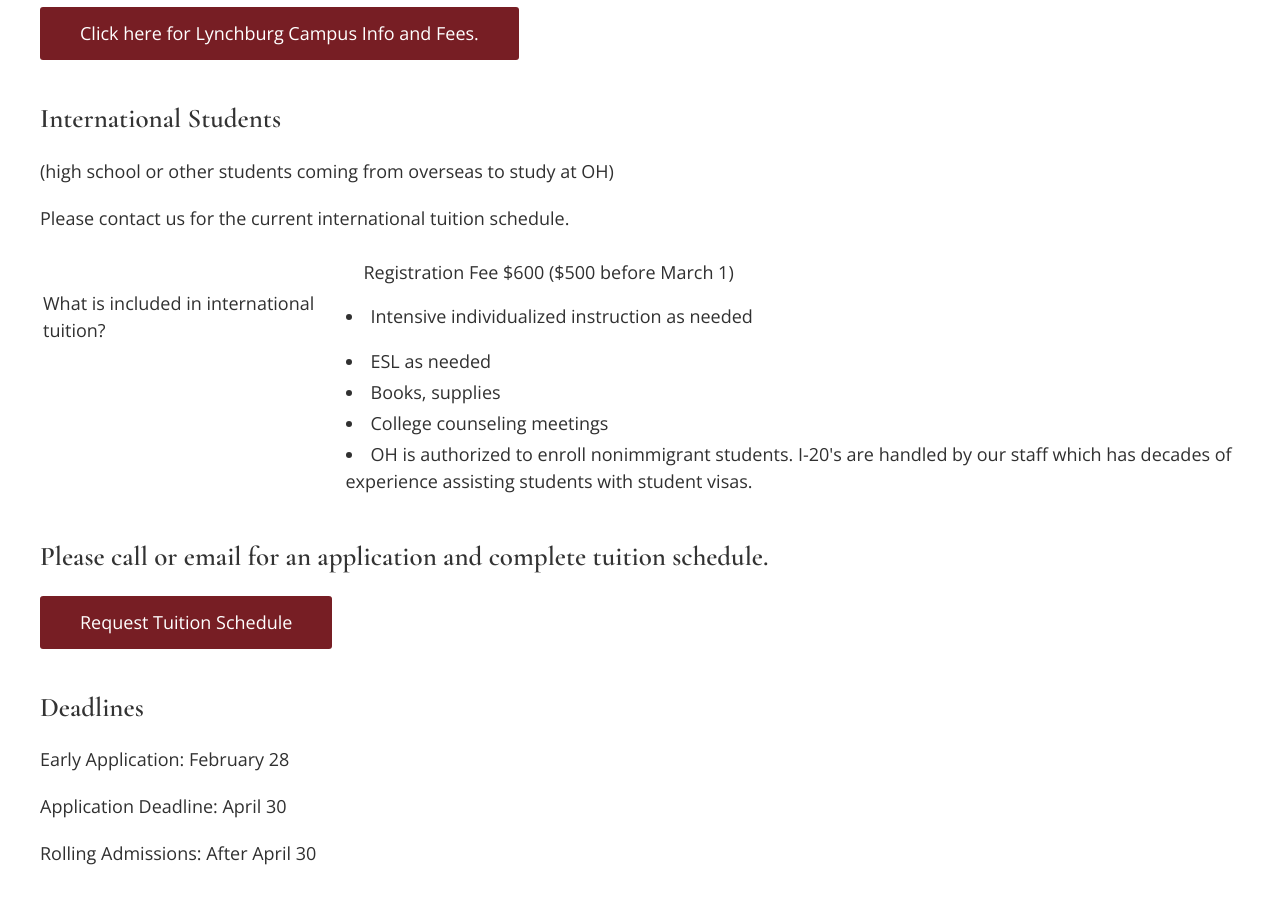
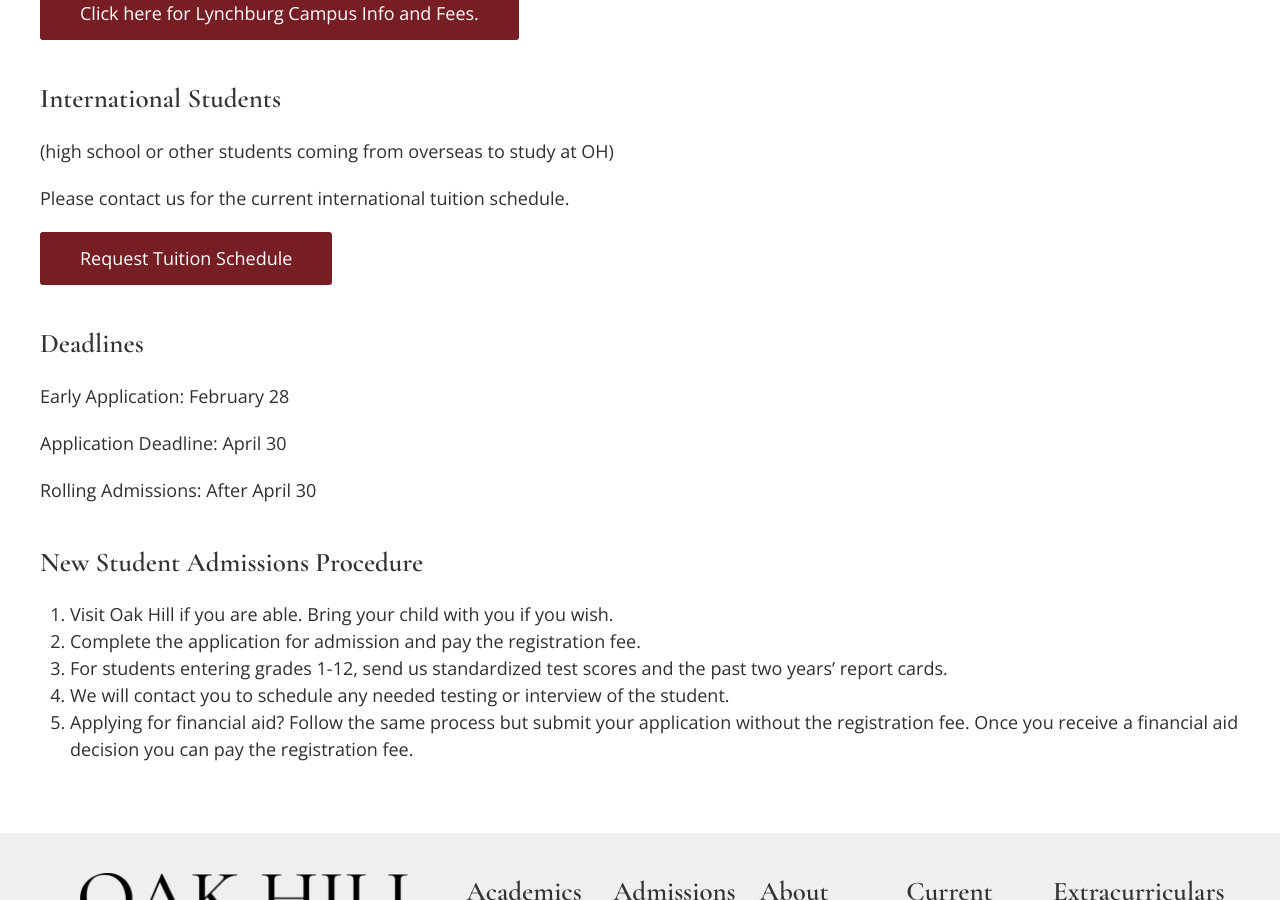
Before and after one commit to OakHillChristianSchool/oak-hill-website, a Jekyll site: the page built from admissions-tuition.html, in a window 1280 px wide and 900 px high, scrolled down 928 px. Built offline with Jekyll 4.4.1, drawn with Linux system fonts in a browser that asks for light colours.

Commit message:
Update international information

```diff
--- a/admissions-tuition.html
+++ b/admissions-tuition.html
@@ -1,24 +1,39 @@
 ---
 layout: simple-title
 title: Admissions and Tuition
+---
 
----
 <div class="uk-container uk-margin-large-bottom">
+  <p>
+    Tuition is not the only thing because it is our desire to help build godly
+    families. If you may have a strong interest in Oak Hill but tuition is above
+    your budget, we encourage you to pursue enrollment anyway. We are happy to
+    discuss scholarship options.
+  </p>
+  <p>
+    Even if tuition is in your budget, we know that it is a sacrifice on your
+    part. Since we constantly hear that something can be had for nothing, it is
+    easy to overlook the hidden costs of "free" education or the price of not
+    finding academically rigorous and authentically Christian education.
+  </p>
+  <p>
+    OH scholarships are funded solely by the school and are available based on
+    need, available funding, and the family's commitment to the mission of the
+    school.
+  </p>
 
-
-
-    <h3></h3>
-    <p>Tuition is not the only thing because it is our desire to help build godly families.  If you may have a strong interest in Oak Hill but tuition is above your budget, we encourage you to pursue enrollment anyway.  We are happy to discuss scholarship options.</p>
-  <p>Even if tuition is in your budget, we know that it is a sacrifice on your part.  Since we constantly hear that something can be had for nothing, it is easy to overlook the hidden costs of "free" education or the price of not finding academically rigorous and authentically Christian education.</p>
-  <p>OH scholarships are funded solely by the school and are available based on need, available funding, and the family's commitment to the mission of the school.</p>
-
-        <a href="https://www.ismfast.com/FastPage.php?id=a6699551966bc485646630153c505e0c" target="_blank"><img class="uk-width-medium" src="{{ 'assets/images/fast-logo.png' | relative_url }}"></a>
+  <a
+    href="https://www.ismfast.com/FastPage.php?id=a6699551966bc485646630153c505e0c"
+    target="_blank"
+    ><img
+      class="uk-width-medium"
+      src="{{ 'assets/images/fast-logo.png' | relative_url }}"
+  /></a>
   <h3>Tuition and Fees at Herndon Campus:</h3>
-      <table style="margin-left:10px">
+  <table style="margin-left: 10px">
     <tbody>
-      <table style="table-layout: fixed; width: 100%;" >
       <tr>
-        <td style="width:25%;">JK (ages 3-4) and Kindergarten</td>
+        <td style="width: 25%">JK (ages 3-4) and Kindergarten</td>
         <td>&emsp;$14,900 paid in 10 monthly payments of $1,490</td>
       </tr>
       <tr>
@@ -30,53 +45,32 @@
         <td>&emsp;$2,850 paid in 10 monthly payments of $285</td>
       </tr>
       <tr>
-          <td style="width:25%;">3 Days on Campus Program (K-12)</td>
+        <td style="width: 25%">3 Days on Campus Program (K-12)</td>
         <td>&emsp;$10,900 paid in 10 monthly payments of $1,090</td>
       </tr>
     </tbody>
   </table>
-    <p>6% discount for yearly payment in advance. Discounts for 2nd, 3rd child.<p>
-    <p>Registration fee $600 ($500 before March 1). Books and supplies are included in tuition. School day is 9-3 or extended day is open 7:30-8:30 & 3-6:15.<p>
+  <p>
+    6% discount for yearly payment in advance. Discounts for 2nd, 3rd child.
+  </p>
   <p></p>
-    <a class="uk-button uk-button-large uk-button-primary" href="/lynchburg-campus">Click here for Lynchburg Campus Info and Fees.</a>
-    <h3>International Students </h3>
+  <p>
+    Registration fee $600 ($500 before March 1). Books and supplies are included
+    in tuition. School day is 9-3 or extended day is open 7:30-8:30 & 3-6:15.
+  </p>
+  <p></p>
+  <p></p>
+  <a
+    class="uk-button uk-button-large uk-button-primary"
+    href="/lynchburg-campus"
+    >Click here for Lynchburg Campus Info and Fees.</a
+  >
+  <h3>International Students</h3>
   (high school or other students coming from overseas to study at OH)
   <p>Please contact us for the current international tuition schedule.</p>
-      <table style="margin-left:10px">
-    <tbody>
-      <table style="table-layout: fixed; width: 100%;" >
-      <tr>
-        <td style="width:25%;"></td>
-        </tr>
-        <tr>
-            <td></td>
-            <td>&emsp;Registration Fee $600 ($500 before March 1)</td>
-        </tr>
-        <tr>
-            <td>What is included in international tuition?</td>
-            <td><li>Intensive individualized instruction as needed</td>
-          </tr>
-      <tr>
-            <td></td>
-            <td><li>ESL as needed</td>
-        </tr>
-        </tr>
-      <tr>
-            <td></td>
-            <td><li>Books, supplies</td>
-        </tr>
-        <tr>
-            <td></td>
-            <td><li>College counseling meetings</td>
-        </tr>
-        <tr>
-            <td></td>
-            <td><li>OH is authorized to enroll nonimmigrant students. I-20's are handled by our staff which has decades of experience assisting students with student visas.</td>
-        </tr>
-    </tbody>
-</table>
-     <h3>Please call or email for an application and complete tuition schedule.</h3>
-    <a class="uk-button uk-button-large uk-button-primary" href="index#contact">Request Tuition Schedule</a>
+  <a class="uk-button uk-button-large uk-button-primary" href="index#contact"
+    >Request Tuition Schedule</a
+  >
 
   <h3>Deadlines</h3>
   <p>Early Application: February 28</p>
@@ -85,15 +79,24 @@
 
   <h3>New Student Admissions Procedure</h3>
   <ol>
-        <li> Visit Oak Hill if you are able. Bring your child with you if you wish. </li>
-        <li> Complete the application for admission and pay the registration fee.</li>
-        <li> For students entering grades 1-12, send us standardized test scores and the past two years’ report cards.
+    <li>
+      Visit Oak Hill if you are able. Bring your child with you if you wish.
     </li>
-        <li> We will contact you to schedule any needed testing or interview of the student. </li>
-        <li> Applying for financial aid? Follow the same process but submit your application without the registration
-            fee. Once you receive a financial aid decision you can pay the registration fee.</li>
+    <li>
+      Complete the application for admission and pay the registration fee.
+    </li>
+    <li>
+      For students entering grades 1-12, send us standardized test scores and
+      the past two years’ report cards.
+    </li>
+    <li>
+      We will contact you to schedule any needed testing or interview of the
+      student.
+    </li>
+    <li>
+      Applying for financial aid? Follow the same process but submit your
+      application without the registration fee. Once you receive a financial aid
+      decision you can pay the registration fee.
+    </li>
   </ol>
-
-
-
 </div>
```
Also changed, not shown: _includes/international-students.md (deleted, +0 -7 lines), international-students.html (deleted, +0 -36 lines). Lines whose indentation alone changed are shown as unchanged.
